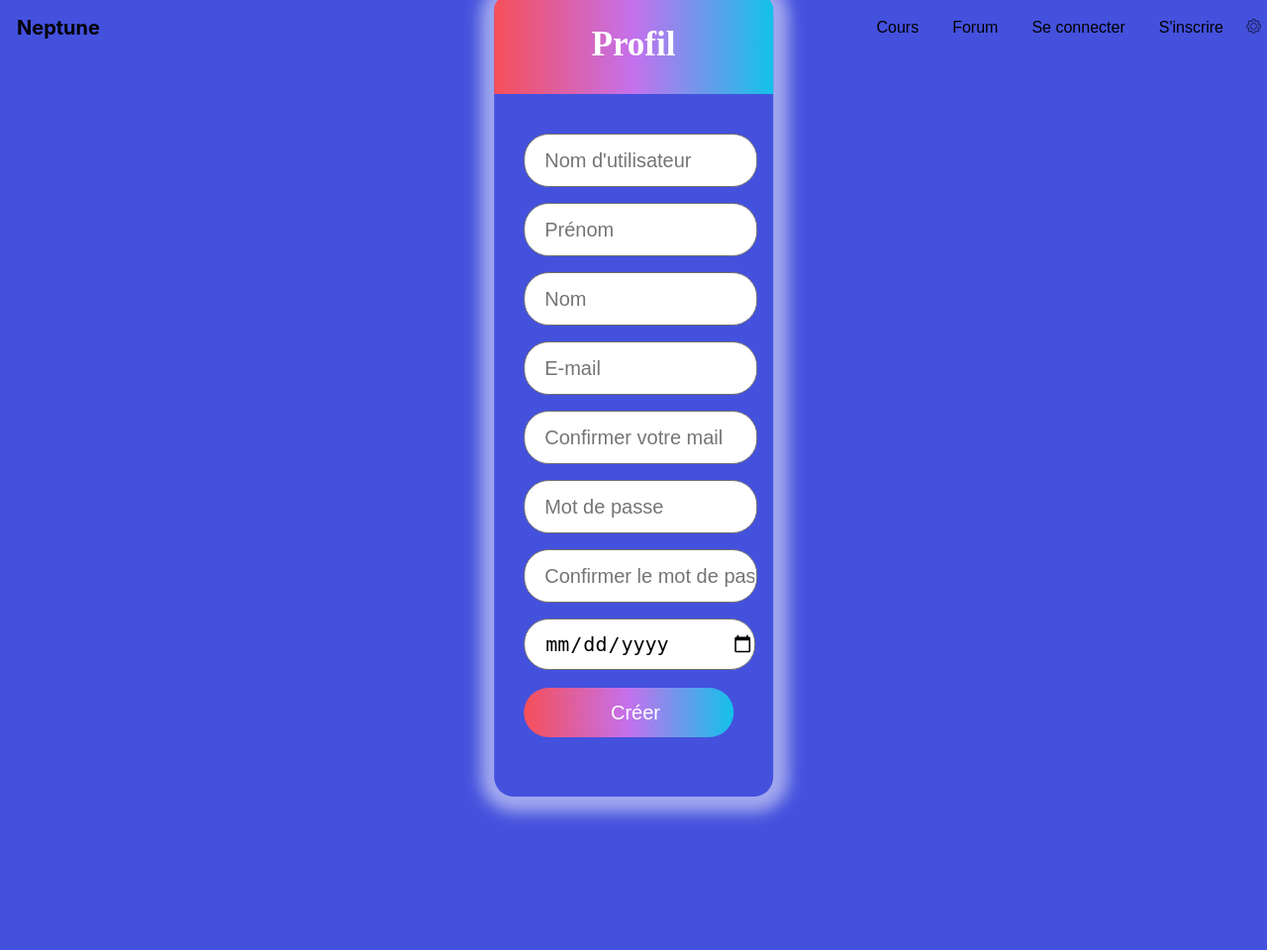
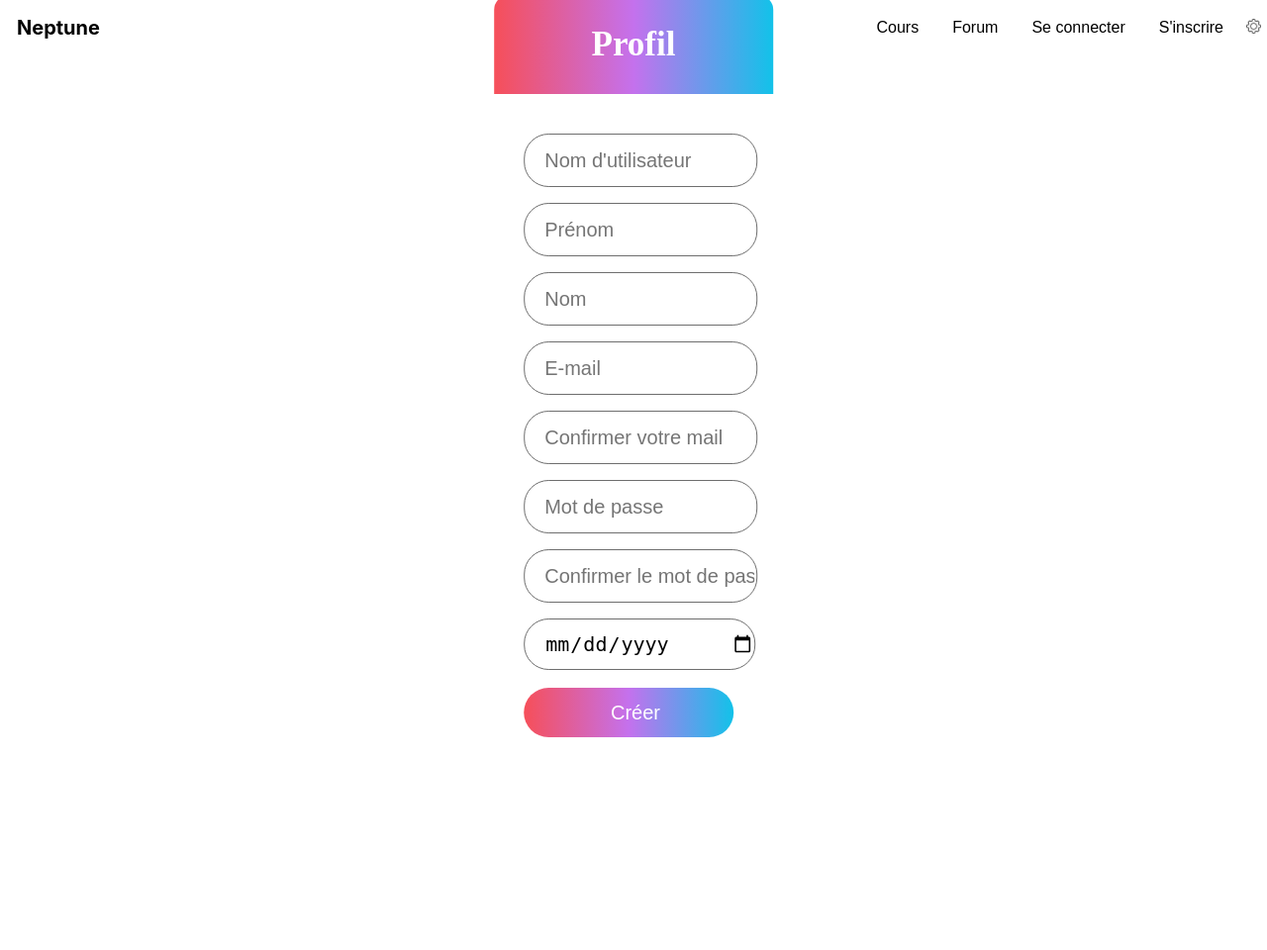
Before and after one commit to Yaon-C2H8N2/Projet-DAW, a PHP site: page /userCreate in a window 1280 px wide. Shown: the whole page at 99% size. After the commit the page ends 745 px from the top, so only its background shows below. Run offline with PHP 8.4, Linux system fonts and the light colour scheme.

Commit message:
Correction de bugs + autres
Le mode jour/nuit est enfin fonctionnel (testé et approuvé)
Ajout du style dans les différentes pages
Ajout d'un style pour la page error 404
Ajout du lien en css sur les pages
Js plus stable et plus efficace
CSS amélioré
A venir : suppression du dark_mode.css + style dans userPage

```diff
--- a/app/views/404.php
+++ b/app/views/404.php
@@ -1,9 +1,10 @@
 <head>
-    <link id="link" rel="stylesheet" type="text/css" href=""/>
+    <link id="link" rel="stylesheet" type="text/css" href="/css/light_mode.css"/>
     <link rel="icon" type="image/png" href="img/neptune_icon.png"/>
 </head>
 <?php
 http_response_code(404);
 require 'navBar.php';
-echo "404 - Page not found";
+echo "<h1 style='text-align: center;'>404 - Page not found</h1>";
+echo "<p style='text-align: center; margin-top: 10%'><img src='/img/404_error_img.png'></p>";
 echo "<script src=\"/js/UI_Theme.js\"></script>";
--- a/app/views/forum.php
+++ b/app/views/forum.php
@@ -4,12 +4,13 @@
     <meta charset="UTF-8"/>
     <meta http-equiv="X-UA-Compatible" content="IE=edge"/>
     <meta name="viewport" content="width=device-width, initial-scale=1.0"/>
-    <link id="link" rel="stylesheet" type="text/css" href=""/>
+    <link id="link" rel="stylesheet" type="text/css" href="/css/light_mode.css"/>
     <link rel="icon" type="image/png" href="img/neptune_icon.png"/>
     <title>Forum</title>
 </head>
 <body>
 <?php require 'navBar.php'; ?>
+
 <div style="margin-top: 10vh">
     <?php
     if (isset($_SESSION['userInfo'])) {
@@ -41,4 +42,5 @@ if (isset($_SESSION['userInfo'])) {
 </table>
 <script src="/js/UI_Theme.js"></script>
 </body>
+
 </html>
--- a/app/views/home.php
+++ b/app/views/home.php
@@ -5,7 +5,7 @@
     <meta charset="UTF-8"/>
     <meta http-equiv="X-UA-Compatible" content="IE=edge"/>
     <meta name="viewport" content="width=device-width, initial-scale=1.0"/>
-    <link id="link" rel="stylesheet" type="text/css" href=""/>
+    <link id="link" rel="stylesheet" type="text/css" href="/css/light_mode.css"/>
     <link rel="icon" type="image/png" href="img/neptune_icon.png"/>
     <title>Accueil</title>
 </head>
--- a/app/views/navBar.php
+++ b/app/views/navBar.php
@@ -34,7 +34,7 @@
                         <div>
                             <label class="toggle">
                                 <input class="toggle-checkbox" type="checkbox" id="bouton_mode_sombre_dialog"
-                                       onchange="ChangeColorUI()">
+                                       name="dialog_bouton_color_ui" onchange="ChangeColorUI()">
                                 <div class="toggle-switch"></div>
                                 <span class="toggle-label">Mode Sombre</span>
                             </label>
@@ -46,7 +46,8 @@
                         <div>
                             <label class="toggle">
                                 <input class="toggle-checkbox" checked type="checkbox"
-                                       id="bouton_mode_automatique_dialog" onchange="ModeAuto()">
+                                       id="bouton_mode_automatique_dialog" name="dialog_bouton_color_ui"
+                                       onchange="ModeAuto()">
                                 <div class="toggle-switch"></div>
                                 <span class="toggle-label">Mode automatique</span>
                             </label>
--- a/app/views/userCreate.php
+++ b/app/views/userCreate.php
@@ -6,7 +6,7 @@
     <meta http-equiv="X-UA-Compatible" content="IE=edge"/>
     <meta name="viewport" content="width=device-width, initial-scale=1.0"/>
     <link rel="icon" type="image/png" href="img/neptune_icon.png"/>
-    <link id="link" rel="stylesheet" type="text/css" href=""/>
+    <link id="link" rel="stylesheet" type="text/css" href="/css/light_mode.css"/>
     <title>S'inscrire</title>
     <script src="https://ajax.googleapis.com/ajax/libs/jquery/3.3.1/jquery.min.js"></script>
 </head>
@@ -77,14 +77,14 @@
 
             <div class="form_champ_page_login">
                 <input type="password" name="password" id="password" minlength="8" size="8"
-                       title="Doit contenir au moins 1 majuscule et minuscule, 1 nombre et 1 caractère spécial"
-                       pattern="(?=.*\d)(?=.*[a-z])(?=.*[A-Z]).{8,}" placeholder="Mot de passe"
+                       title="Le mot de passe n'est pas très solide"
+                       placeholder="Mot de passe"
                        oninput="TestPasswordValidity()" required>
             </div>
             <div class="form_champ_page_login">
                 <input type="password" name="password-confirm" id="password-confirm" minlength="8" size="8"
-                       title="Doit contenir au moins 1 majuscule et minuscule, 1 nombre et 1 caractère spécial"
-                       pattern="(?=.*\d)(?=.*[a-z])(?=.*[A-Z]).{8,}" placeholder="Confirmer le mot de passe"
+                       title="Le mot de passe n'est pas très solide"
+                       placeholder="Confirmer le mot de passe"
                        required>
             </div>
 
--- a/public/css/dark_mode.css
+++ b/public/css/dark_mode.css
@@ -10,6 +10,7 @@ body {
     height: 100%;
     margin: 10vh 0 10vh 0;
     padding: 0;
+    overflow: hidden;
 }
 
 .header {
--- a/public/css/light_mode.css
+++ b/public/css/light_mode.css
@@ -1,10 +1,12 @@
 :root {
     /* Couleur de fond de la page */
-    --body-background-color: #4451dd;
+    --body-background-color: transparent
 }
 
+html {
+    background-color: transparent;
+}
 
-html,
 body {
     background-color: var(--body-background-color);
     color: white;
@@ -117,7 +119,7 @@ body {
 /*}*/
 
 .div_login_all {
-    margin: 0;
+    margin: auto auto auto auto;
     padding: 0;
     box-sizing: border-box;
     font-family: YuKyokasho, serif;
--- a/public/js/UI_Theme.js
+++ b/public/js/UI_Theme.js
@@ -7,105 +7,95 @@ var bouton_mode_sombre = document.getElementById("bouton_mode_sombre_dialog");
 var bouton_mode_automatique = document.getElementById("bouton_mode_automatique_dialog");
 
 
-if (localStorage.length === 0) {
-    console.log("1ère arrivée sur le site");
-}
 //Creation de la variable dans le navigateur si non existante
 if (localStorage.getItem("dark-mode") === null) {
-    darkMode = localStorage.getItem("dark-mode");
+    darkMode = "localStorage".getItem("dark-mode");
     localStorage.setItem("dark-mode", "auto");
     bouton_mode_automatique.checked = true;
     bouton_mode_sombre.checked = false;
     console.log("Creation de var : dark-mode en mode auto");
 }
 
+/**
+ * Detecter le changement de theme de la machine et adapter en consequence
+ */
+window.matchMedia('(prefers-color-scheme: dark)').addEventListener('change', function () {
+
+    //On change le theme que si on est en mode auto
+    if (localStorage.getItem("dark-mode") === "auto") {
+        if (window.matchMedia('(prefers-color-scheme: dark)').matches) {
+            document.documentElement.style.setProperty("--body-background-color", " #333336");
+
+        } else {
+            document.documentElement.style.setProperty("--body-background-color", "#4451dd");
+        }
+    }
+});
+
 LoadTheme();
 
 /**
- * @brief Fonction qui adapte le thème du site en fonction des états des boutons et du thème de l'ordi
+ *  Fonction qui adapte le thème du site en fonction des états des boutons et du thème de l'ordi
  */
 function LoadTheme() {
-    console.log("Avant " + localStorage.getItem("dark-mode"));
     //CAS OU MODE AUTO
     if (localStorage.getItem("dark-mode") === "auto") {
-        bouton_mode_automatique.checked = true;
-        bouton_mode_sombre.checked = false;
-
-        //SI ORDI EST EN MODE SOMBRE
-        if (window.matchMedia("(prefers-color-scheme: dark)").matches) {
-            document.getElementById("link").href = "../css/dark_mode.css";
-            document.body.style.transition = "all 1000ms ease-in-out"; // Transition de 1 seconde pour toutes les propriétés CSS
-        }
-        //CAS OU ORDI EST EN MODE CLAIR
-        else {
-            document.getElementById("link").href = "../css/light_mode.css";
-            document.body.style.transition = "all 1000ms ease-in-out"; // Transition de 1 seconde pour toutes les propriétés CSS
-        }
+        ModeAuto();
     }
-    //CAS OU MODE MANUEL
+    //CAS OU MODE MANUEL ET PAR DEFAULT MODE CLAIR
     else {
         bouton_mode_automatique.checked = false;
         if (localStorage.getItem("dark-mode") === "manuel:light")
             ModeClair();
         else
             ModeSombre();
-
     }
-    console.log("Apres " + localStorage.getItem("dark-mode"));
-    console.log("--------------------------------------------");
-
 }
 
 /**
- * @brief Fonction qui met le mode de l'UI en mode auto
+ * Fonction qui met le mode de l'UI en mode auto
  */
 function ModeAuto() {
-    console.log("Avant " + localStorage.getItem("dark-mode"));
-    bouton_mode_sombre.checked = false;
+
     if (bouton_mode_automatique.checked) {
         localStorage.setItem("dark-mode", "auto");
-        document.getElementById("link").href = "../css/dark_mode.css";
-        document.body.style.transition = "all 1000ms ease-in-out"; // Transition de 1 seconde pour toutes les propriétés CSS
+
+        if (window.matchMedia && window.matchMedia('(prefers-color-scheme: dark)').matches) {
+            document.documentElement.style.setProperty("--body-background-color", " #333336");
+        } else {
+            document.documentElement.style.setProperty("--body-background-color", "#4451dd");
+        }
+        bouton_mode_sombre.checked = false;
     } else {
-        localStorage.setItem("dark-mode", "manuel:light");
-        document.getElementById("link").href = "../css/light_mode.css";
-        document.body.style.transition = "all 1000ms ease-in-out"; // Transition de 1 seconde pour toutes les propriétés CSS
+        ModeClair();
     }
-    console.log("Apres " + localStorage.getItem("dark-mode"));
-    console.log("--------------------------------------------");
-    window.location.reload();
+}
+
+
+function ModeSombre() {
+    localStorage.setItem("dark-mode", "manuel:dark");
+    bouton_mode_sombre.checked = true;
+    bouton_mode_automatique.checked = false;
+    document.documentElement.style.setProperty("--body-background-color", " #333336");
+}
+
+function ModeClair() {
+    localStorage.setItem("dark-mode", "manuel:light");
+    bouton_mode_sombre.checked = false;
+    bouton_mode_automatique.checked = false;
+    document.documentElement.style.setProperty("--body-background-color", "#4451dd");
 }
 
 /**
- * @details Fonction qui change de couleur le fond du bg en prenant en compte les anciens états et en mettant à jour les nouveaux
+ * Changer le theme manuellement du site
  */
 function ChangeColorUI() {
-    console.log("Avant " + localStorage.getItem("dark-mode"));
-
-    if (document.getElementById("link").getAttribute("href") === "../css/dark_mode.css")
+    if (localStorage.getItem("dark-mode") === "manuel:light") {
+        ModeSombre();
+    } else {
         ModeClair();
-    else
-        ModeSombre();
-    bouton_mode_automatique.checked = false;
-    console.log("Apres " + localStorage.getItem("dark-mode"));
-    console.log("--------------------------------------------");
-    window.location.reload();
+    }
 }
-
-function ModeSombre() {
-    //document.body.style.transition = "all 1000ms ease-in-out"; // Transition de 1 seconde pour toutes les propriétés CSS
-    document.getElementById("link").href = "../css/dark_mode.css";
-    localStorage.setItem("dark-mode", "manuel:dark");
-    bouton_mode_sombre.checked = true;
-}
-
-function ModeClair() {
-    //document.body.style.transition = "all 1000ms ease-in-out"; // Transition de 1 seconde pour toutes les propriétés CSS
-    document.getElementById("link").href = "../css/light_mode.css";
-    localStorage.setItem("dark-mode", "manuel:light");
-    bouton_mode_sombre.checked = false;
-}
-
 
 //DEBUG
 function DisplayAllLocalStorage() {
--- a/public/js/userCreate.js
+++ b/public/js/userCreate.js
@@ -2,8 +2,7 @@ $("form").submit(function (e) {
     e.preventDefault();
     if (isFormValid()) {
         console.log("%cFormulaire accepté", "color: green");
-
-         this.submit();
+        this.submit();
     }
 });
 
@@ -12,20 +11,22 @@ $("form").submit(function (e) {
  * @returns {boolean}
  */
 function isPasswordStrong() {
-    if ($("#password")[0].value.length < 8) {
-        console.log("Mot de passe trop court");
-        return false;
-    }
-    let Reg = new RegExp(/(?=.*\d)(?=.*[a-z])(?=.*[A-Z]).{8,}/);// Doit contenir moins 1 lettre maj et min, un nombre et un char special
-    // console.log(Reg.test($("#password")[0].value));
-    return Reg.test($("#password")[0].value);//True si mdp est assez solide et false sinon
+
+    //Ancienne version du mdp
+    // return new RegExp(/(?=.*\d)(?=.*[a-z])(?=.*[A-Z]).{8,}/).test(document.getElementById("password").value);
+
+    return document.getElementById("password").value.length > 8;
 }
 
 /**
  * @brief Fonction d'affichage quand l'utilisateur rentre un mdp pour indiquer quand le mdp est bon
  */
 function TestPasswordValidity() {
-    if (new RegExp(/(?=.*\d)(?=.*[a-z])(?=.*[A-Z]).{8,}/).test(document.getElementById("password").value)) document.getElementById("password").style.boxShadow = "none"; else document.getElementById("password").style.boxShadow = "0 0 10px rgb(255, 0, 0)";
+    if (document.getElementById("password").value.length > 8) {
+        document.getElementById("password").style.boxShadow = "none";
+    } else {
+        document.getElementById("password").style.boxShadow = "0 0 10px rgb(255, 0, 0)";
+    }
 }
 
 /**
```
Also changed, not shown: app/views/userAuth.php (+3 -16 lines), public/img/404_error_img.png (added). Lines whose indentation alone changed are shown as unchanged.
